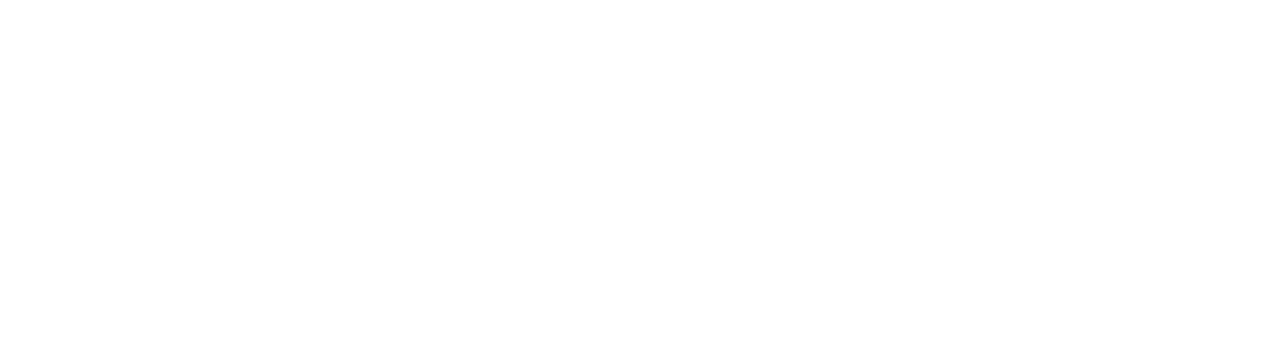
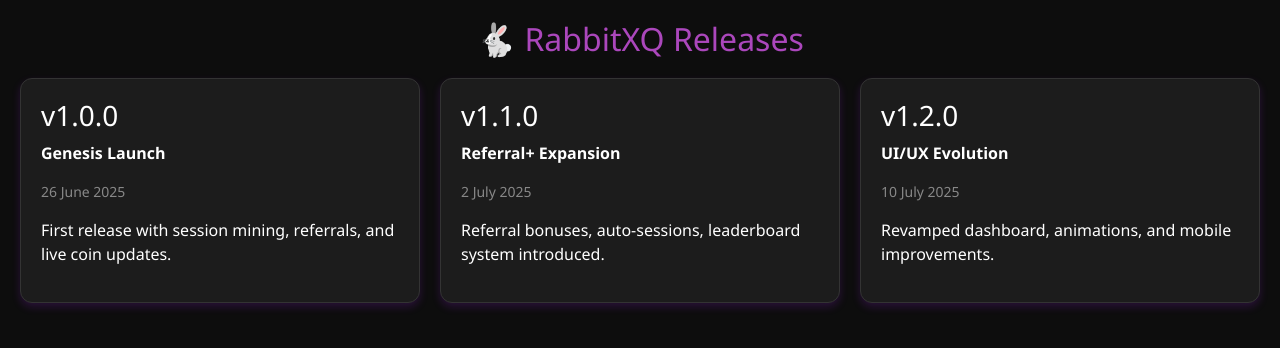
Before and after one commit to dhruv2684/Crypto-WEB, a React (Create React App) app: page /rabbit-release in a window 1280 px wide. Before the commit this address had no page. Shown: the top 348 px of the page. Built offline with nearby package versions, Linux system fonts and the light colour scheme.

Commit message:
Create Release version

```diff
--- a/package.json
+++ b/package.json
@@ -11,6 +11,7 @@
     "bootstrap": "^5.3.7",
     "react": "^19.1.0",
     "react-bootstrap": "^2.10.10",
+    "react-countup": "^6.5.3",
     "react-dom": "^19.1.0",
     "react-icons": "^5.5.0",
     "react-router-dom": "^7.6.2",
--- a/src/App.js
+++ b/src/App.js
@@ -7,6 +7,7 @@ import LeaderBoard from './Page/LeaderBoard';
 import Profile from './Page/Profile';
 import Signup from './Page/Signup';
 import Login from './Page/Login';
+import RabbitRelease from './Page/Rabbitrelease';
 
 
 function App() {
@@ -19,6 +20,7 @@ function App() {
         <Route path="/group" element={<Group />} />
         <Route path="/leaderboard" element={<LeaderBoard />} />
         <Route path="/profile" element={<Profile />} />
+        <Route path="/rabbit-release" element={<RabbitRelease />} />
       </Routes>
     </Router>
   );
--- a/src/Page/Group.js
+++ b/src/Page/Group.js
@@ -12,6 +12,14 @@ const Group = () => {
     const [referralCode, setReferralCode] = useState('');
     const [referralLink, setReferralLink] = useState('');
     const [referredUsers, setReferredUsers] = useState([]);
+
+    useEffect(() => {
+        const token = localStorage.getItem("token");
+        if (!token) {
+            navigate("/login");
+        }
+    }, [navigate]);
+
 
     useEffect(() => {
         const fetchReferralData = async () => {
--- a/src/Page/Home.js
+++ b/src/Page/Home.js
@@ -1,10 +1,13 @@
+// src/pages/Home.js
+
 import React, { useState, useEffect, useRef } from 'react';
 import { FaBolt, FaUsers, FaRocket } from 'react-icons/fa';
 import Sidebar from '../Components/Sidebar';
 import '../css/Home.css';
 import { useNavigate } from 'react-router-dom';
 import axios from 'axios';
-import { io } from 'socket.io-client';
+import CountUp from 'react-countup';
+import socket from '../utils/socket'; // ✅ Import singleton socket
 
 const Home = () => {
     const [sidebarOpen, setSidebarOpen] = useState(false);
@@ -13,8 +16,15 @@ const Home = () => {
     const [coins, setCoins] = useState(0);
     const [coinChangeAnim, setCoinChangeAnim] = useState(false);
     const navigate = useNavigate();
-    const socketRef = useRef(null);
-    const prevCoinsRef = useRef(coins);
+    const prevCoinsRef = useRef(0);
+
+    useEffect(() => {
+        const token = localStorage.getItem("token");
+        if (!token) {
+            navigate("/login");
+        }
+    }, [navigate]);
+
 
     // ✅ Fetch mining session status
     useEffect(() => {
@@ -47,18 +57,19 @@ const Home = () => {
         checkSessionStatus();
     }, []);
 
-    // ✅ Socket.io connection & listeners
+    // ✅ Socket.io connection & listeners (singleton, with cleanup)
     useEffect(() => {
-        const socket = io("https://crypto-api-production-7139.up.railway.app");
-        socketRef.current = socket;
+        const userId = localStorage.getItem("userId");
 
-        const userId = localStorage.getItem("userId");
+        if (!socket.connected) {
+            socket.connect(); // ✅ Only connect once
+        }
+
         if (userId) {
-            console.log("📡 Joining room:", userId);
             socket.emit("join", userId);
         }
 
-        socket.on("coin_updated", (data) => {
+        const handleCoinUpdate = (data) => {
             if (data.userId?.toString() === userId) {
                 const newCoins = parseFloat(data.coins?.$numberDecimal || data.coins || 0);
 
@@ -67,20 +78,24 @@ const Home = () => {
                     setTimeout(() => setCoinChangeAnim(false), 200);
                 }
 
+                prevCoinsRef.current = coins;
                 setCoins(newCoins);
-                prevCoinsRef.current = newCoins;
             }
-        });
+        };
 
-        socket.on("session_ended", () => {
+        const handleSessionEnd = () => {
             setMiningStartTime(null);
             localStorage.removeItem("miningStartTime");
-        });
+        };
+
+        socket.on("coin_updated", handleCoinUpdate);
+        socket.on("session_ended", handleSessionEnd);
 
         return () => {
-            socket.disconnect();
+            socket.off("coin_updated", handleCoinUpdate);
+            socket.off("session_ended", handleSessionEnd);
         };
-    }, []);
+    }, [coins]);
 
     // ✅ Countdown Timer
     useEffect(() => {
@@ -108,7 +123,7 @@ const Home = () => {
         }
     }, [miningStartTime]);
 
-    // ✅ Start mining button action
+    // ✅ Start mining button
     const startMining = async () => {
         try {
             const token = localStorage.getItem("token");
@@ -138,8 +153,13 @@ const Home = () => {
 
             <div className="home-content flex-grow-1 mt-5 mb-1">
                 <div className="text-center mt-4">
-                    <h1 className={`fw-bold display-6 ${coinChangeAnim ? 'coin-animated' : ''}`}>
-                        {parseFloat(coins).toFixed(4)}
+                    <h1 className={`fw-bold text-white display-6 ${coinChangeAnim ? 'coin-animated' : ''}`}>
+                        <CountUp
+                            start={prevCoinsRef.current}
+                            end={coins}
+                            decimals={4}
+                            duration={1.25}
+                        />
                     </h1>
                     <div className="dropdown mt-2">
                         <button className="btn btn-dark dropdown-toggle" type="button">
@@ -161,11 +181,9 @@ const Home = () => {
                             {timeLeft || "Mining..."}
                         </button>
                     ) : (
-                        <>
-                            <button className="btn btn-primary_2 px-5 mt-5 rounded-pill" onClick={startMining}>
-                                Start Mining
-                            </button>
-                        </>
+                        <button className="btn btn-primary_2 px-5 mt-5 rounded-pill" onClick={startMining}>
+                            Start Mining
+                        </button>
                     )}
                 </div>
             </div>
--- a/src/Page/LeaderBoard.js
+++ b/src/Page/LeaderBoard.js
@@ -1,5 +1,5 @@
 import '../css/Group.css';
-import React, { useState } from 'react';
+import React, { useEffect, useState } from 'react';
 import { FaUsers, FaRocket } from 'react-icons/fa';
 import { TbCoinFilled } from 'react-icons/tb';
 import Sidebar from '../Components/Sidebar';
@@ -8,6 +8,14 @@ import { useNavigate } from 'react-router-dom';
 const LeaderBoard = () => {
     const navigate = useNavigate();
     const [sidebarOpen, setSidebarOpen] = useState(false);
+
+    useEffect(() => {
+        const token = localStorage.getItem("token");
+        if (!token) {
+            navigate("/login");
+        }
+    }, [navigate]);
+
 
     return (
         <div className="home-container d-flex flex-column text-white">
--- a/src/Page/Profile.js
+++ b/src/Page/Profile.js
@@ -15,6 +15,14 @@ const Profile = () => {
     const [email, setEmail] = useState('');
     const [referCode, setReferCode] = useState('');
     const [error, setError] = useState('');
+
+    useEffect(() => {
+        const token = localStorage.getItem("token");
+        if (!token) {
+            navigate("/login");
+        }
+    }, [navigate]);
+
 
     useEffect(() => {
         const fetchUser = async () => {
--- /dev/null
+++ b/src/Page/RabbitRelease.css
@@ -0,0 +1,102 @@
+/* RabbitRelease.css */
+
+.release-container {
+  padding: 20px;
+  background: #0d0d0d;
+  color: white;
+  min-height: 100vh;
+  font-family: 'Segoe UI', sans-serif;
+  overflow-y: auto;             /* Allow scroll */
+  scrollbar-width: none;        /* Firefox */
+  -ms-overflow-style: none;     /* IE/Edge */
+}
+
+/* Hide scrollbar for WebKit (Chrome, Safari) */
+.release-container::-webkit-scrollbar {
+  display: none;
+}
+
+.title {
+  text-align: center;
+  margin-bottom: 20px;
+  color: #ab47bc;
+  font-size: 2rem;
+}
+
+.release-grid {
+  display: grid;
+  grid-template-columns: repeat(auto-fit, minmax(250px, 1fr));
+  gap: 20px;
+}
+
+.release-card {
+  background: #1c1c1c;
+  border: 1px solid #333;
+  border-radius: 12px;
+  padding: 20px;
+  cursor: pointer;
+  transition: transform 0.2s ease;
+  box-shadow: 0 4px 8px rgba(150, 36, 221, 0.2);
+}
+
+.release-card:hover {
+  transform: scale(1.03);
+  border-color: #9624dd;
+}
+
+.release-card .date {
+  color: #888;
+  font-size: 14px;
+}
+
+.release-modal {
+  position: fixed;
+  top: 0;
+  left: 0;
+  width: 100%;
+  height: 100%;
+  background: rgba(10, 10, 10, 0.95);
+  display: flex;
+  align-items: center;
+  justify-content: center;
+  z-index: 999;
+  overflow-y: auto; /* allow modal scroll if needed */
+}
+
+.release-modal::-webkit-scrollbar {
+  display: none;
+}
+
+.modal-content {
+  background: #1e1e1e;
+  padding: 30px;
+  max-width: 700px;
+  width: 90%;
+  border-radius: 12px;
+  overflow-y: auto;
+  max-height: 90vh;
+  color: white;
+  position: relative;
+  box-shadow: 0 0 20px rgba(150, 36, 221, 0.4);
+  scrollbar-width: none;
+}
+
+.modal-content::-webkit-scrollbar {
+  display: none;
+}
+
+.close {
+  position: absolute;
+  top: 10px;
+  right: 20px;
+  font-size: 28px;
+  cursor: pointer;
+  color: #f44336;
+}
+
+.details pre {
+  margin-top: 15px;
+  white-space: pre-wrap;
+  line-height: 1.6;
+  font-family: inherit;
+}
--- /dev/null
+++ b/src/Page/Rabbitrelease.js
@@ -0,0 +1,51 @@
+import React, { useState, useEffect } from 'react'; // ✅ include useEffect
+import releases from '../releaseData';
+import './RabbitRelease.css';
+
+const RabbitRelease = () => {
+  const [selectedRelease, setSelectedRelease] = useState(null);
+
+  // 🔁 Lock body scroll when modal is open
+  useEffect(() => {
+    document.body.style.overflow = selectedRelease ? 'hidden' : 'auto';
+    return () => {
+      document.body.style.overflow = 'auto';
+    };
+  }, [selectedRelease]);
+
+  return (
+    <div className="release-container">
+      <h2 className="title">🐇 RabbitXQ Releases</h2>
+
+      <div className="release-grid">
+        {releases.map((release, index) => (
+          <div
+            key={index}
+            className="release-card"
+            onClick={() => setSelectedRelease(release)}
+          >
+            <h3>{release.version}</h3>
+            <p><strong>{release.title}</strong></p>
+            <p className="date">{release.date}</p>
+            <p>{release.summary}</p>
+          </div>
+        ))}
+      </div>
+
+      {selectedRelease && (
+        <div className="release-modal">
+          <div className="modal-content">
+            <span className="close" onClick={() => setSelectedRelease(null)}>&times;</span>
+            <h2>{selectedRelease.version} – {selectedRelease.title}</h2>
+            <p><strong>Date:</strong> {selectedRelease.date}</p>
+            <div className="details">
+              <pre>{selectedRelease.fullDetails}</pre>
+            </div>
+          </div>
+        </div>
+      )}
+    </div>
+  );
+};
+
+export default RabbitRelease;
--- a/src/css/Home.css
+++ b/src/css/Home.css
@@ -128,9 +128,9 @@
 .coin-animated {
   animation: coinFlash 0.5s ease;
 }
-
+/*
 @keyframes coinFlash {
   0% { color: #fff; transform: scale(1); }
   50% { color: #9624dd; transform: scale(1.2); }
   100% { color: #fff; transform: scale(1); }
-}
+} */
--- /dev/null
+++ b/src/releaseData.js
@@ -0,0 +1,81 @@
+const releases = [
+    {
+        version: "v1.0.0",
+        title: "Genesis Launch",
+        date: "26 June 2025",
+        summary: "First release with session mining, referrals, and live coin updates.",
+        fullDetails: `
+The RabbitXQ team is proud to announce the Genesis Launch of our next-generation crypto mining and referral rewards web app. This release marks the foundation of an ecosystem where users can mine coins, build networks, and grow passively—powered by speed, simplicity, and scalability.
+
+🧩 Core Features:
+- Secure signup/login with JWT
+- 24-hour mining session with multiplier
+- Real-time coin updates with Socket.io
+- Referral system with bonuses
+- Mobile responsive dark mode UI
+
+⚙️ Performance:
+- Optimized for 50+ live sessions
+- Load time under 1.2s
+- Throttled updates for low memory devices
+
+🐞 Bug Fixes:
+- Session bugs, UI glitches, and Safari issues resolved
+
+📌 Developer Note:
+"This is just the beginning. We're building with the community in mind."
+
+`
+    },
+    {
+        version: "v1.1.0",
+        title: "Referral+ Expansion",
+        date: "2 July 2025",
+        summary: "Referral bonuses, auto-sessions, leaderboard system introduced.",
+        fullDetails: `
+🚀 New Features:
+- Tiered referral rewards (Level 1 & Level 2)
+- Referral leaderboard added
+- Auto-reactivation for daily miners
+- Dynamic invite link with stats
+
+⚙️ Performance:
+- Node.js cluster mode enabled
+- MongoDB index optimizations
+
+🐞 Bug Fixes:
+- Fixed referral code duplication
+- Resolved floating coin rounding issue
+
+Fun Fact: Over 2.4 million coins mined since v1.0.0.
+`
+    },
+    {
+        version: "v1.2.0",
+        title: "UI/UX Evolution",
+        date: "10 July 2025",
+        summary: "Revamped dashboard, animations, and mobile improvements.",
+        fullDetails: `
+🎨 What's New:
+- Redesigned Mining Card and dashboard
+- New profile badges and QR referral system
+- Coin float animation every 3 seconds
+- Graph of coins over time
+
+📱 Mobile Fixes:
+- Keyboard overlap on Android
+- Persistent session on background
+
+⚙️ Optimization:
+- 40% faster loading
+- Dashboard lazy loaded
+
+🐞 Fixed:
+- Graph scale bug
+- Tab restore issue
+`
+    },
+    // Add more releases here...
+];
+
+export default releases;
--- /dev/null
+++ b/src/utils/socket.js
@@ -0,0 +1,8 @@
+// src/utils/socket.js
+import { io } from "socket.io-client";
+
+const socket = io("https://crypto-api-production-7139.up.railway.app", {
+  autoConnect: false, // So you control when it connects
+});
+
+export default socket;
```
Also changed, not shown: 1 other file (tests, documents, lock files or other folders).
